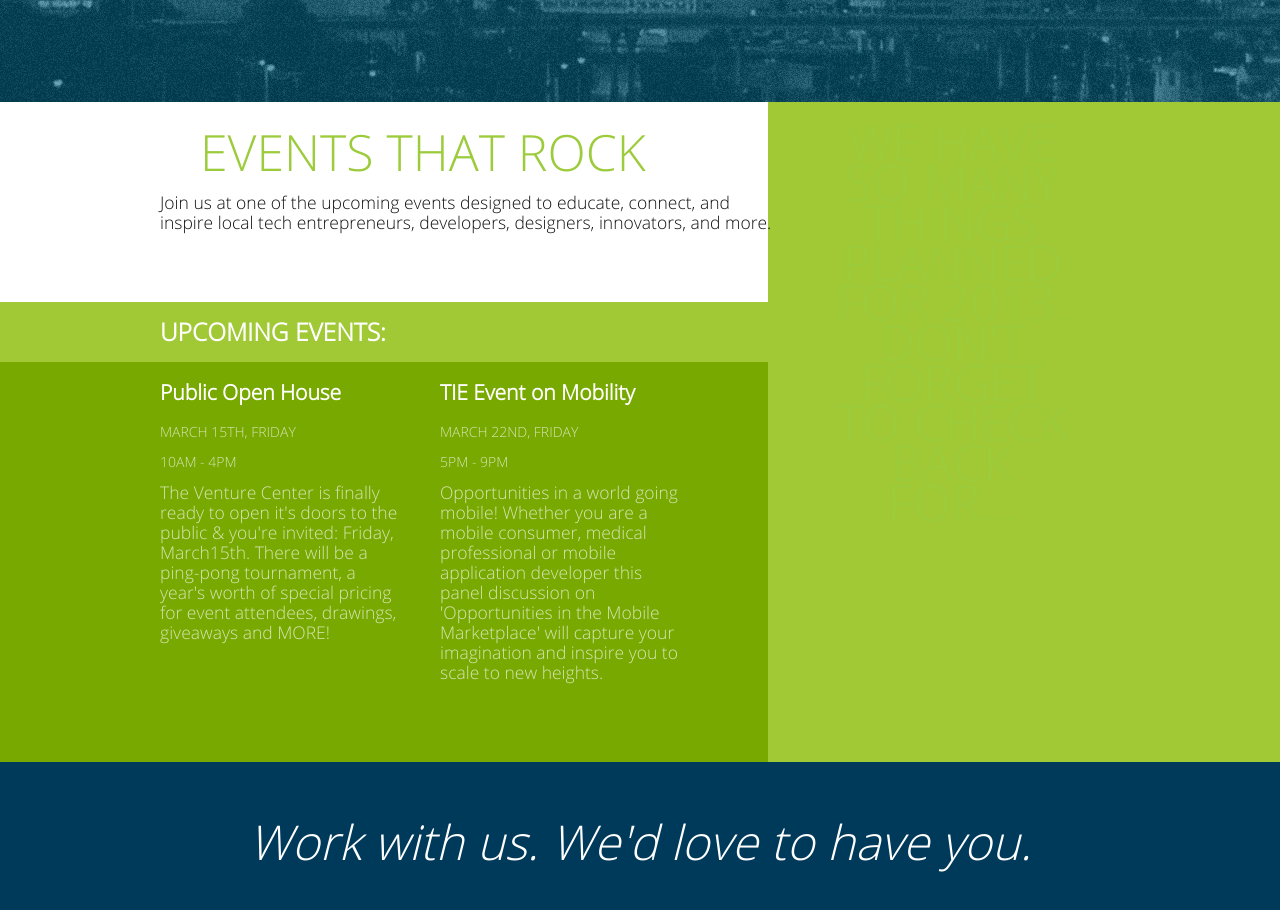
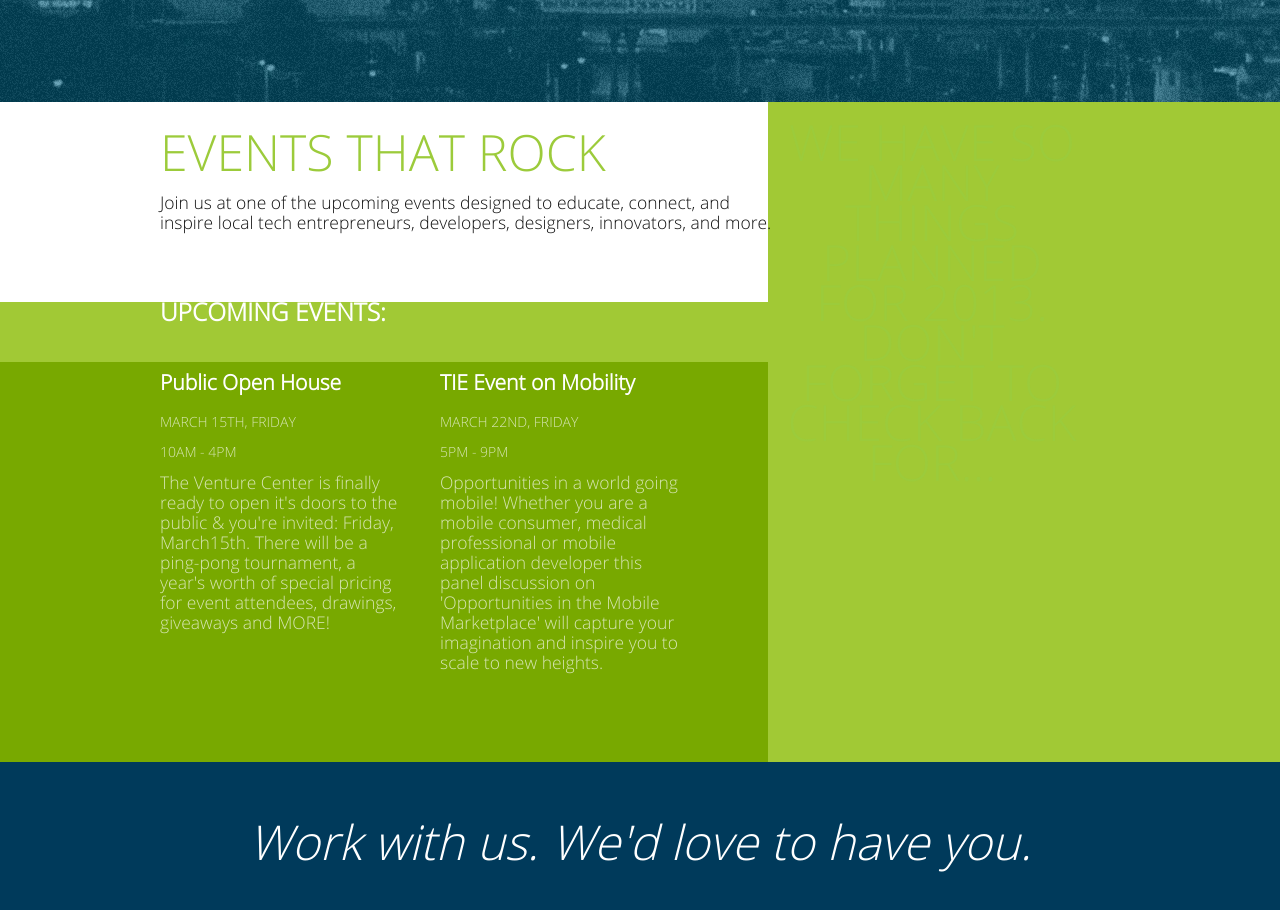
Before and after one commit to agoodman/1stwave, a plain HTML site: page public/index.html in a window 1280 px wide. Shown: the part 1860-2770 px from the top of the page. Drawn offline with nearby package versions, Linux system fonts and the light colour scheme.

Commit message:
adjusted event section style

```diff
--- a/public/stylesheets/style.css
+++ b/public/stylesheets/style.css
@@ -93,6 +93,7 @@
 	color: #9ccb3b;
 	text-transform: uppercase;
 	font-size: 50px;
+	margin-left: 0;
 }
 
 #events h2 {
@@ -124,7 +125,7 @@
 }
 
 #events h1 + p {
-	margin-bottom: 50px;
+	margin-bottom: 40px;
 }
 
 #eventsComingUp p {
@@ -647,10 +648,6 @@ section#events {
   padding-top: 10px;
 }
 
-#events h3 {
-	padding-top: 10px;
-}
-
 .events-list {
   height: 100px;
   padding-top: 40px;
```
